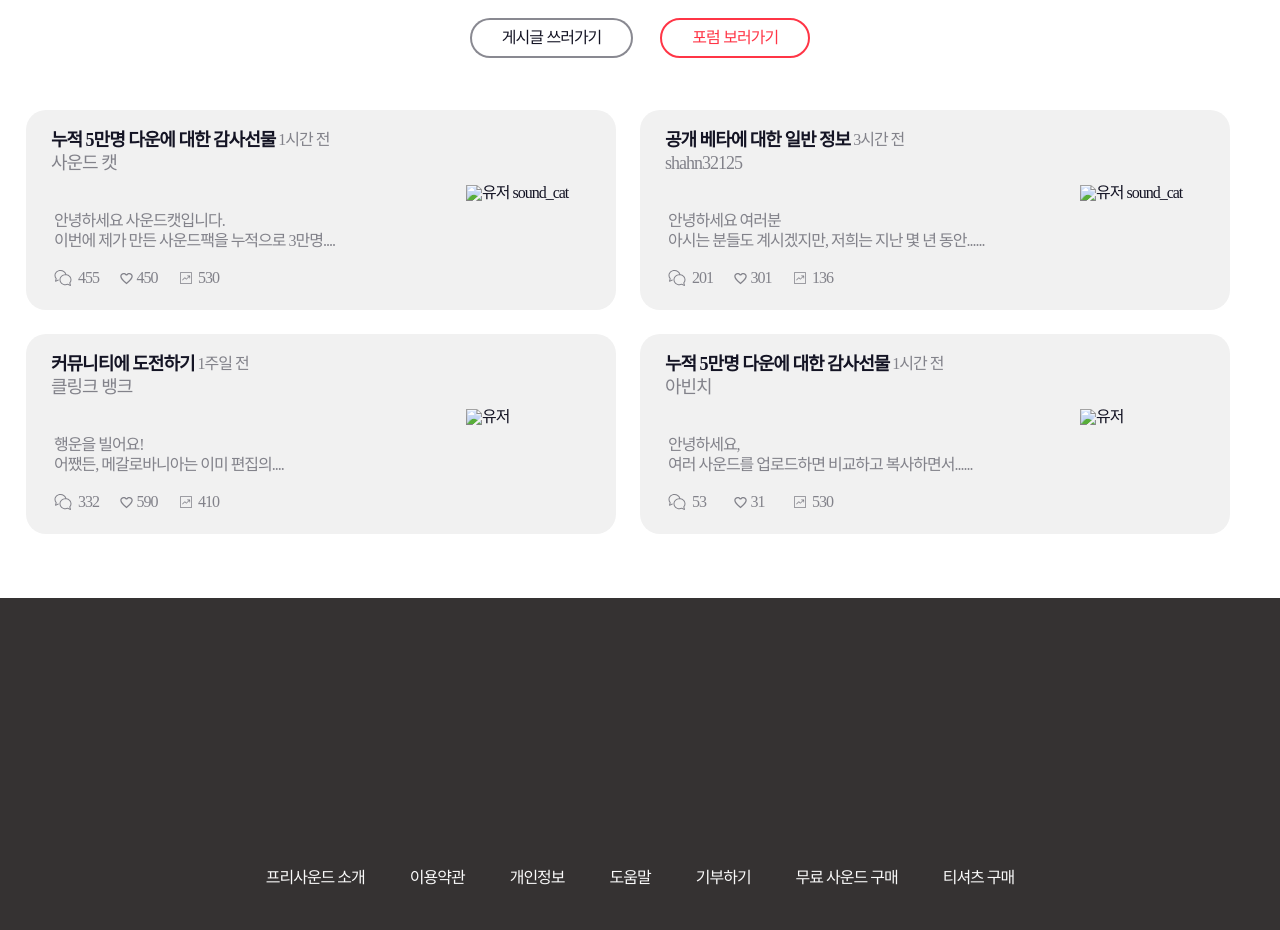
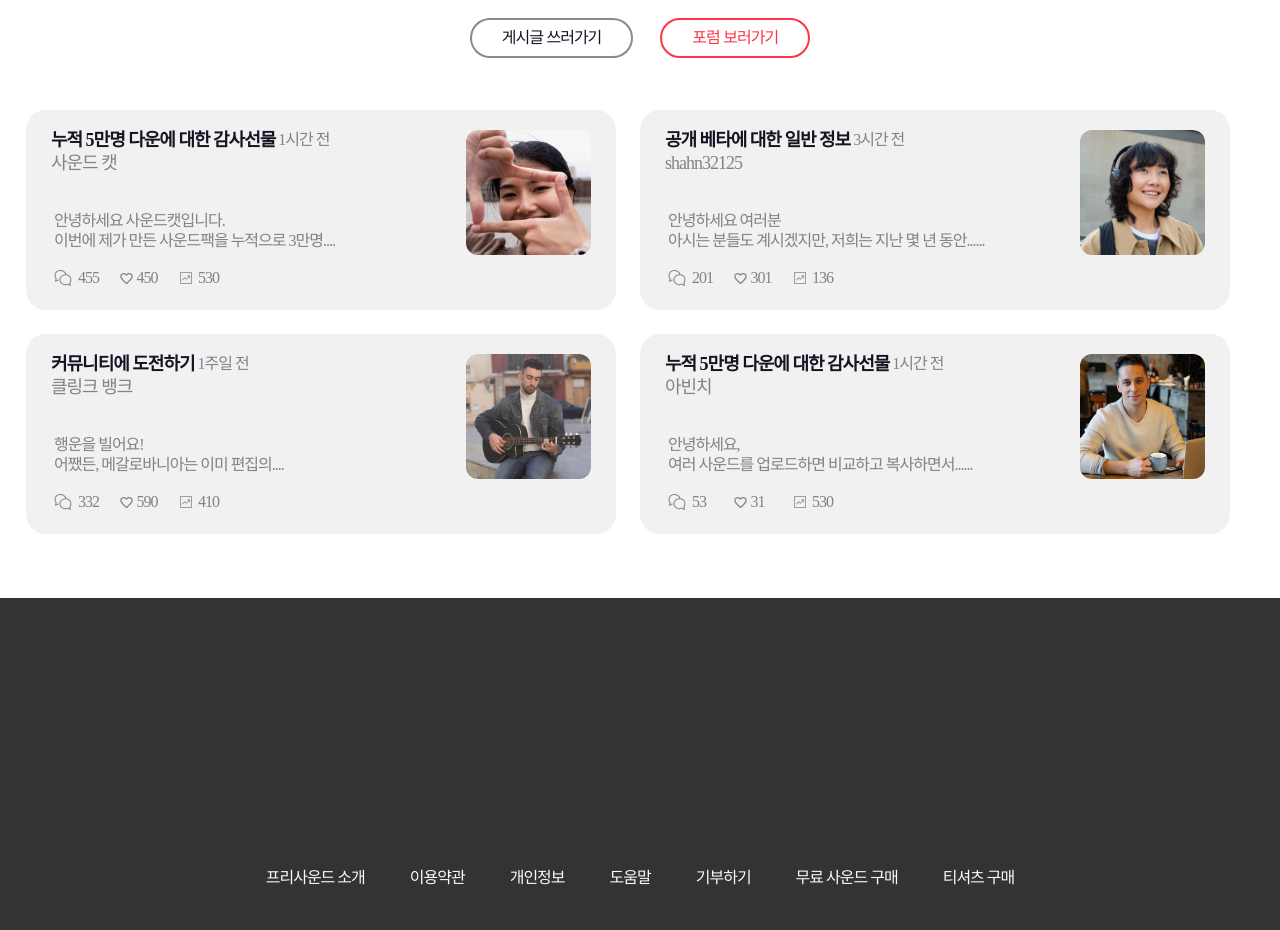
Before and after one commit to narasophiah-dotcom/free_sound, a plain HTML site: page index.html in a window 1280 px wide. Shown: the part 2649-3579 px from the top of the page. Drawn offline with nearby package versions, Linux system fonts and the light colour scheme.

Commit message:
수정 1
유저 이미지 경로 수정
두전쪠 섹션 컨텐즈 메인타이틍 크기 수정

```diff
--- a/css/styie.css
+++ b/css/styie.css
@@ -558,6 +558,7 @@ header button p {
 
 .big_con_wrap h3 {
   color: rgba(250, 250, 250, 0.7);
+  font-size: 25px;
   margin-bottom: 14px;
 }
 
@@ -1488,7 +1489,7 @@ footer a {
   }
 
   .big_con_wrap h3 {
-    font-size: 22px;
+    font-size: 20px;
   }
 
   /* ------------------   section_4 폰과 텝 1200 반응형 ------------------ */
--- a/index.html
+++ b/index.html
@@ -1213,7 +1213,7 @@
               </div>
 
               <div class="sound_cat img_wrap img_wrap_5">
-                <img src="../main/img/uese_sound_cat.jpg" alt="유저 sound_cat" />
+                <img src="img/uese_sound_cat.jpg" alt="유저 sound_cat" />
               </div>
             </div>
           </a>
@@ -1280,7 +1280,7 @@
               </div>
 
               <div class="img_wrap img_wrap_5">
-                <img src="../main/img/uese_2.jpg" alt="유저 sound_cat" />
+                <img src="img/uese_2.jpg" alt="유저 sound_cat" />
               </div>
             </div>
           </a>
@@ -1358,7 +1358,7 @@
               </div>
 
               <div class="img_wrap img_wrap_5">
-                <img src="../main/img/uese_3.jpg" alt="유저" />
+                <img src="img/uese_3.jpg" alt="유저" />
               </div>
             </div>
           </a>
@@ -1425,7 +1425,7 @@
               </div>
 
               <div class="img_wrap img_wrap_5">
-                <img src="../main/img/uese_4.jpg" alt="유저 " />
+                <img src="img/uese_4.jpg" alt="유저 " />
               </div>
 
             </div>
```
